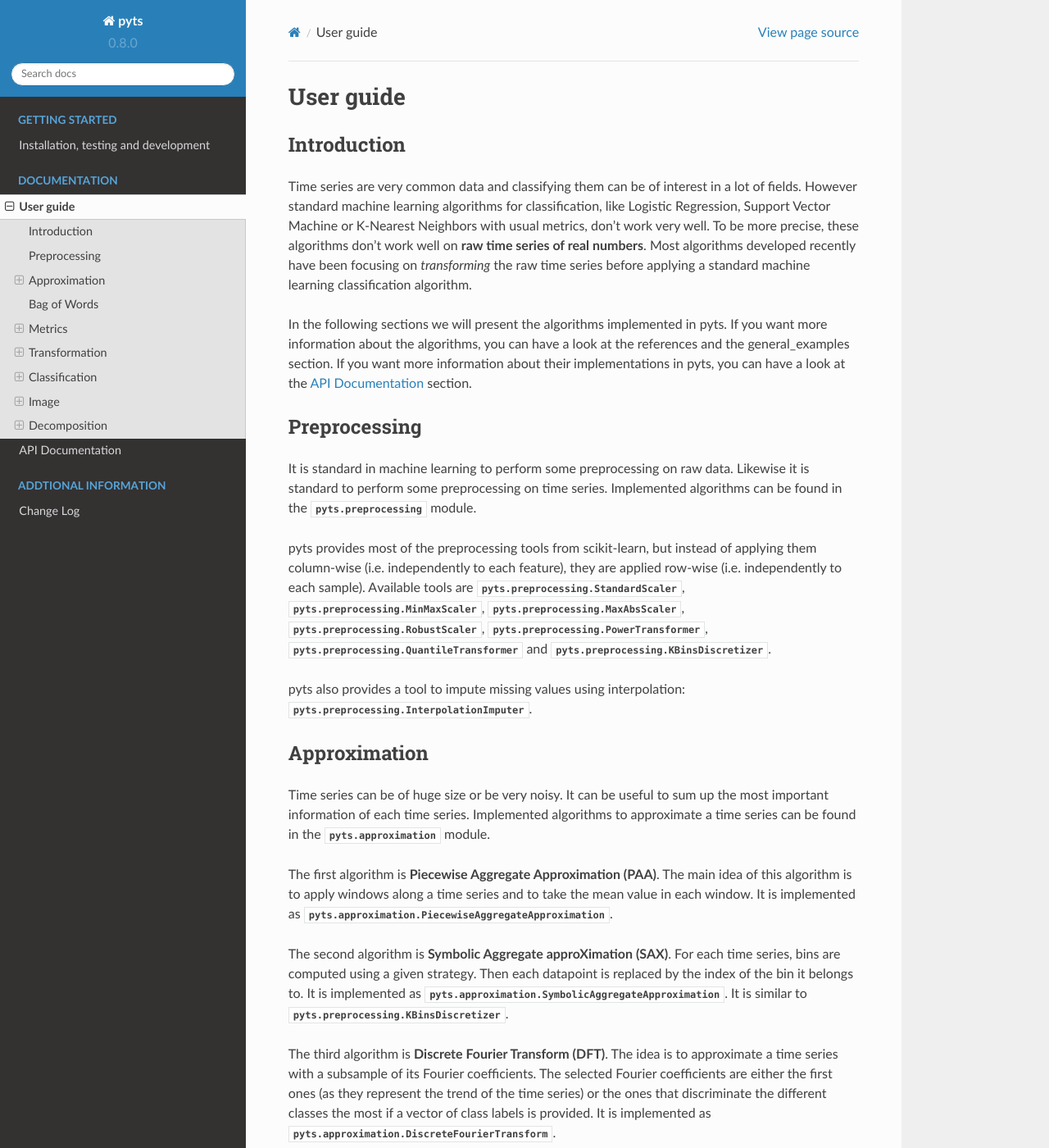
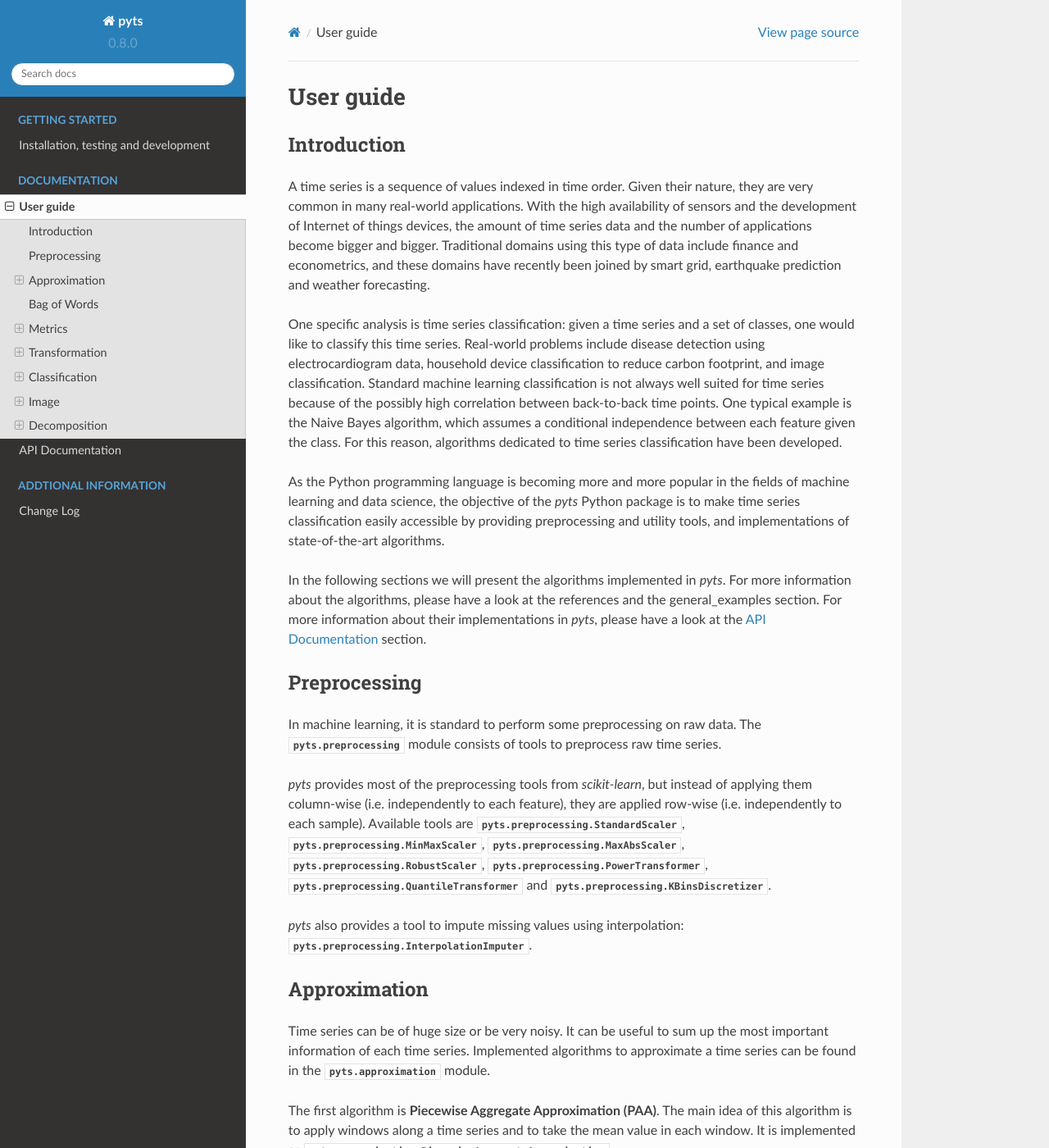
Before and after one commit to johannfaouzi/pyts, a Sphinx documentation site: the page built from doc/user_guide.rst, in a window 1280 px wide and 1400 px high. Shown: the whole window at 82% size. Built offline with Sphinx 7.4.7 and the Read the Docs theme 2.0.0, drawn with Linux system fonts in a browser that asks for light colours; formulas are drawn with MathJax 3; pages that are not in the unit, such as notebooks, are missing from menus; some of the changed text lies outside the part shown.

```diff
--- a/doc/citation.rst
+++ b/doc/citation.rst
@@ -3,7 +3,7 @@ Citation
 
 pyts is registered on `Zenodo
 <https://doi.org/10.5281/zenodo.1244152>`_.
-If you use it in a scientific publication, we would appreciate citations:
+If you use it in a scientific publication, we would appreciate citations::
 
     @misc{johann_faouzi_2018_1244152,
     author       = {Johann Faouzi},
--- a/doc/index.rst
+++ b/doc/index.rst
@@ -9,7 +9,7 @@ Welcome to pyts documentation!
    install
 
 .. toctree::
-   :maxdepth: 0
+   :maxdepth: 2
    :hidden:
    :caption: Documentation
 
--- a/doc/user_guide.rst
+++ b/doc/user_guide.rst
@@ -7,30 +7,47 @@ User guide
 Introduction
 ------------
 
-Time series are very common data and classifying them can be of interest in a
-lot of fields. However standard machine learning algorithms for classification,
-like Logistic Regression, Support Vector Machine or K-Nearest Neighbors with
-usual metrics, don't work very well. To be more precise, these algorithms
-don't work well on **raw time series of real numbers**. Most algorithms
-developed recently have been focusing on *transforming* the raw time series
-before applying a standard machine learning classification algorithm.
+A time series is a sequence of values indexed in time order. Given their
+nature, they are very common in many real-world applications. With the high
+availability of sensors and the development of Internet of things devices,
+the amount of time series data and the number of applications become bigger and
+bigger. Traditional domains using this type of data include finance and
+econometrics, and these domains have recently been joined by smart grid,
+earthquake prediction and weather forecasting.
 
-In the following sections we will present the algorithms implemented in pyts. If
-you want more information about the algorithms, you can have a look at the references
-and the :ref:`general_examples` section. If you want more information about
-their implementations in pyts, you can have a look at the :ref:`api` section.
+One specific analysis is time series classification: given a time series and
+a set of classes, one would like to classify this time series. Real-world
+problems include disease detection using electrocardiogram data, household
+device classification to reduce carbon footprint, and image classification.
+Standard machine learning classification is not always well suited for time
+series because of the possibly high correlation between back-to-back time
+points. One typical example is the Naive Bayes algorithm, which assumes a
+conditional independence between each feature given the class. For this reason,
+algorithms dedicated to time series classification have been developed.
+
+As the Python programming language is becoming more and more popular in
+the fields of machine learning and data science, the objective of the `pyts`
+Python package is to make time series classification easily accessible by
+providing preprocessing and utility tools, and implementations of
+state-of-the-art algorithms.
+
+In the following sections we will present the algorithms implemented in `pyts`.
+For more information about the algorithms, please have a look at the references
+and the :ref:`general_examples` section. For more information about
+their implementations in `pyts`, please have a look at the :ref:`api` section.
 
 
 Preprocessing
 -------------
 
-It is standard in machine learning to perform some preprocessing on raw data.
-Likewise it is standard to perform some preprocessing on time series. Implemented
-algorithms can be found in the :mod:`pyts.preprocessing` module.
+In machine learning, it is standard to perform some preprocessing on raw data.
+The :mod:`pyts.preprocessing` module consists of tools to preprocess raw time
+series.
 
-pyts provides most of the preprocessing tools from scikit-learn, but instead of
-applying them column-wise (i.e. independently to each feature), they are
-applied row-wise (i.e. independently to each sample). Available tools are
+`pyts` provides most of the preprocessing tools from `scikit-learn`, but
+instead of applying them column-wise (i.e. independently to each feature),
+they are applied row-wise (i.e. independently to each sample). Available tools
+are
 :class:`pyts.preprocessing.StandardScaler`,
 :class:`pyts.preprocessing.MinMaxScaler`,
 :class:`pyts.preprocessing.MaxAbsScaler`,
@@ -39,7 +56,7 @@ applied row-wise (i.e. independently to each sample). Available tools are
 :class:`pyts.preprocessing.QuantileTransformer` and
 :class:`pyts.preprocessing.KBinsDiscretizer`.
 
-pyts also provides a tool to impute missing values using interpolation:
+`pyts` also provides a tool to impute missing values using interpolation:
 :class:`pyts.preprocessing.InterpolationImputer`.
 
 
@@ -48,7 +65,8 @@ Approximation
 
 Time series can be of huge size or be very noisy. It can be useful to sum up
 the most important information of each time series. Implemented algorithms
-to approximate a time series can be found in the :mod:`pyts.approximation` module.
+to approximate a time series can be found in the :mod:`pyts.approximation`
+module.
 
 The first algorithm is **Piecewise Aggregate Approximation (PAA)**. The
 main idea of this algorithm is to apply windows along a time series and to
@@ -114,12 +132,12 @@ Metrics
 It is often of interest to be able to compare time series. However, standard
 metrics like the Euclidean distance are not always well-suited for time series.
 To tackle this issue, metrics specific to time series have been developed.
-pyts provides implementations for some of them in the :mod:`pyts.metrics` module.
+`pyts` provides implementations for some of them in the :mod:`pyts.metrics` module.
 
 The most famous metric is **Dynamic Time Warping (DTW)**. It computes the Euclidean
 distance on the optimal path between two time series. This metric is
 computationally expensive, thus several variants of DTW have been developed.
-The ones available in pyts are DTW with a region constraint (Sakoe-Chiba band,
+The ones available in `pyts` are DTW with a region constraint (Sakoe-Chiba band,
 Itakura parallelogram), MultiscaleDTW and FastDTW, as well as the classic DTW.
 Classic DTW and its variants can all be used with a single function:
 :func:`pyts.metrics.dtw`.
@@ -169,8 +188,8 @@ References
 - Patrick Schäfer. The BOSS is concerned with time series classification in
   the presence of noise. *Data Mining and Knowledge Discovery*, 2015.
 
-- Patrick Schäfer and Ulf Leser. Fast and Accurate Time Series Classification with WEASEL.
-  *CoRR*, 2017.
+- Patrick Schäfer and Ulf Leser. Fast and Accurate Time Series Classification
+  with WEASEL. *CoRR*, 2017.
 
 Classification
 --------------
@@ -178,26 +197,26 @@ Classification
 The :mod:`pyts.classification` module consists of several classification
 algorithms.
 
-The first algorithm implemented is **K-Nearest Neighbors (KNN)**. For time
+The first algorithm implemented is **K-Nearest Neighbors**. For time
 series classification it is the go-to algorithm for a good baseline. The most
 common metrics used for time series classification are the Euclidean distance
-and the Dynamic Time Warping distance. It extends the implementation from
-scikit-learn with more metrics available.
+and the Dynamic Time Warping metric. It extends the implementation from
+`scikit-learn` with the metrics available in the :mod:`pyts.metrics` module.
 It is implemented as :class:`pyts.classification.KNeighborsClassifier`.
 
-The second algorithm implemented is **SAX-VSM**. The outline of this algorithm is
-to first transform raw time series into bags of words using SAX and BOW, then
-merge, for each class label, all bags of words for this class label into only
-one bag of words, and finally compute tf-idf statistics for each bag of words. This leads
-to a tf-idf vector for each class label. To predict an unlabeled time series,
-this time series if first transformed into a term frequency vector, then the
-predicted label is the one giving the highest cosine similarity among the tf-idf
-vectors learned in the training phase.
+The second algorithm implemented is **SAX-VSM**. The outline of this algorithm
+is to first transform raw time series into bags of words using SAX and BOW,
+then merge, for each class label, all the bags of words for this class label
+into only one bag of words, and finally compute tf-idf statistics for each bag
+of words. This leads to a tf-idf vector for each class label. To predict an
+unlabeled time series, this time series if first transformed into a term
+frequency vector, then the predicted label is the one giving the highest cosine
+similarity among the tf-idf vectors learned in the training phase.
 It is implemented as :class:`pyts.classification.SAXVSM`.
 
-The third algorithm implemented is **Bag-of-SFA Symbols in Vector Space (BOSSVS)**.
-The outline of this algorithm is quite similar to the one of SAX-VSM but words
-are created using SFA instead of SAX.
+The third algorithm implemented is **Bag-of-SFA Symbols in Vector Space
+(BOSSVS)**. The outline of this algorithm is quite similar to the one of
+SAX-VSM but words are created using SFA instead of SAX.
 It is implemented as :class:`pyts.classification.BOSSVS`.
 
 References
@@ -207,7 +226,8 @@ References
   Classification Using SAX and Vector Space Model. *Data Mining (ICDM),
   2013 IEEE 13th International Conference on, pp.1175,1180*, 2013.
 
-- Patrick Schäfer. Scalable Time Series Classification. *DMKD* and *ECML/PKDD*, 2016.
+- Patrick Schäfer. Scalable Time Series Classification. *DMKD* and *ECML/PKDD*,
+  2016.
 
 Image
 -----
@@ -216,23 +236,25 @@ Instead of transforming a time series into a bag of words, it is also possible
 to transform it into an image. The :mod:`pyts.image` module consists of
 several algorithms that perform that kind of transformation.
 
-The first algorithm implemented is **Recurrence Plot**. It transforms a time series
-into a matrix where each value corresponds to the distance between two trajectories
-(a trajectory is a sub time series, i.e. a subsequence of back-to-back values
+The first algorithm implemented is **Recurrence Plot**. It transforms a time
+series into a matrix where each value corresponds to the distance between two
+trajectories (a trajectory is a subseries, i.e. a subsequence of values
 of a time series). The matrix can be binarized using a threshold.
 It is implemented as :class:`pyts.image.RecurrencePlot`.
 
 The second algorithm implemented is **Gramian Angular Field (GAF)**. First a
 time series is represented as polar coordinates. Then the time series can be
 transformed into a **Gramian Angular Summation Field (GASF)** when the cosine
-of the sum of the angular coordinates is computed or a **Gramian Angular Difference
-Field (GADF)** when the sine of the difference of the angular coordinates is computed.
+of the sum of the angular coordinates is computed or a **Gramian Angular
+Difference Field (GADF)** when the sine of the difference of the angular
+coordinates is computed.
 It is implemented as :class:`pyts.image.GramianAngularField`
 
-The third algorithm implemented is **Markov Transition Field (MTF)**. The outline
-of the algorithm is to first quantize a time series using SAX, then to compute
-the Markov transition matrix (the quantized time series is seen as a Markov chain)
-and finally to compute the Markov transition field from the transition matrix.
+The third algorithm implemented is **Markov Transition Field (MTF)**. The
+outline of the algorithm is to first quantize a time series using SAX, then to
+compute the Markov transition matrix (the quantized time series is seen as a
+Markov chain) and finally to compute the Markov transition field from the
+transition matrix.
 It is implemented as :class:`pyts.image.MarkovTransitionField`.
 
 References
```
Also changed, not shown: other parts of doc/user_guide.rst (+16 -15 lines), doc/api.rst (+171 -19 lines), doc/approximation.rst (deleted, +0 -7 lines), doc/bag_of_words.rst (deleted, +0 -7 lines), doc/changelog.rst (+13 -1 lines), doc/classification.rst (deleted, +0 -7 lines), doc/decomposition.rst (deleted, +0 -7 lines), doc/image.rst (deleted, +0 -7 lines), doc/install.rst (+7 -7 lines), doc/metrics.rst (deleted, +0 -7 lines), doc/preprocessing.rst (deleted, +0 -7 lines), doc/transformation.rst (deleted, +0 -7 lines), doc/utils.rst (deleted, +0 -7 lines).
